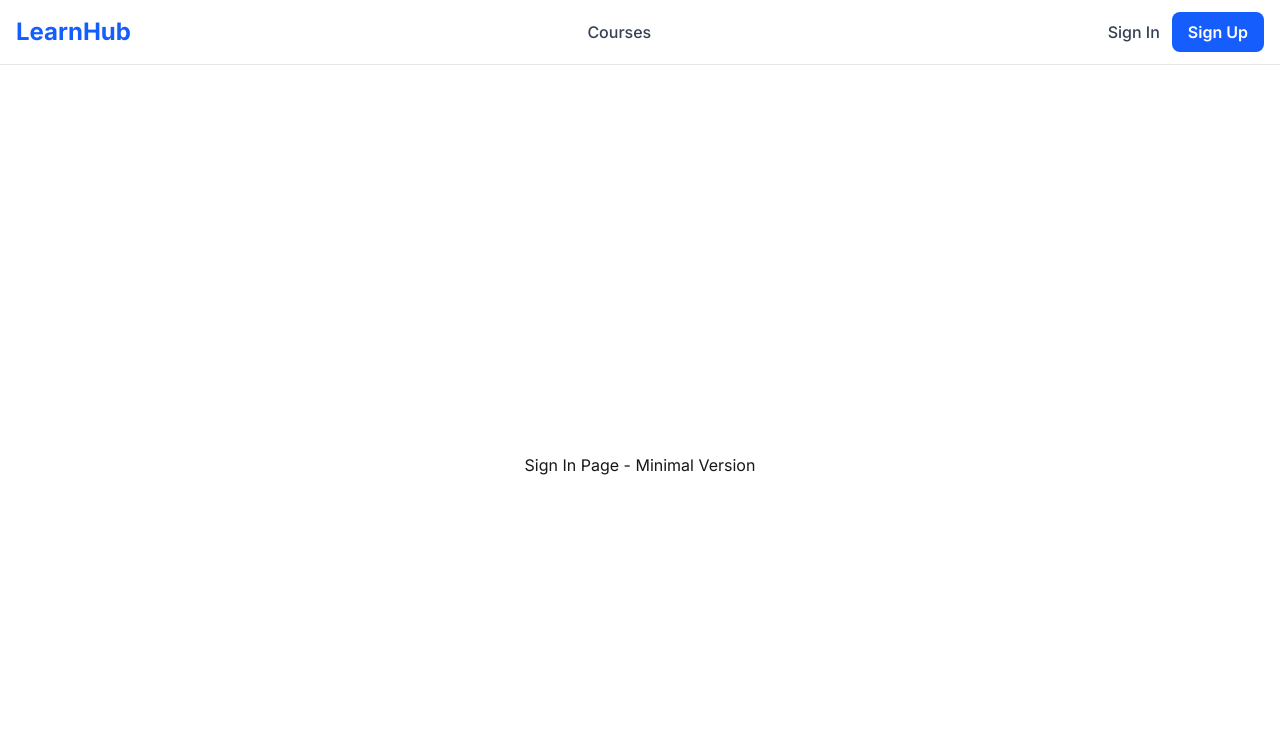
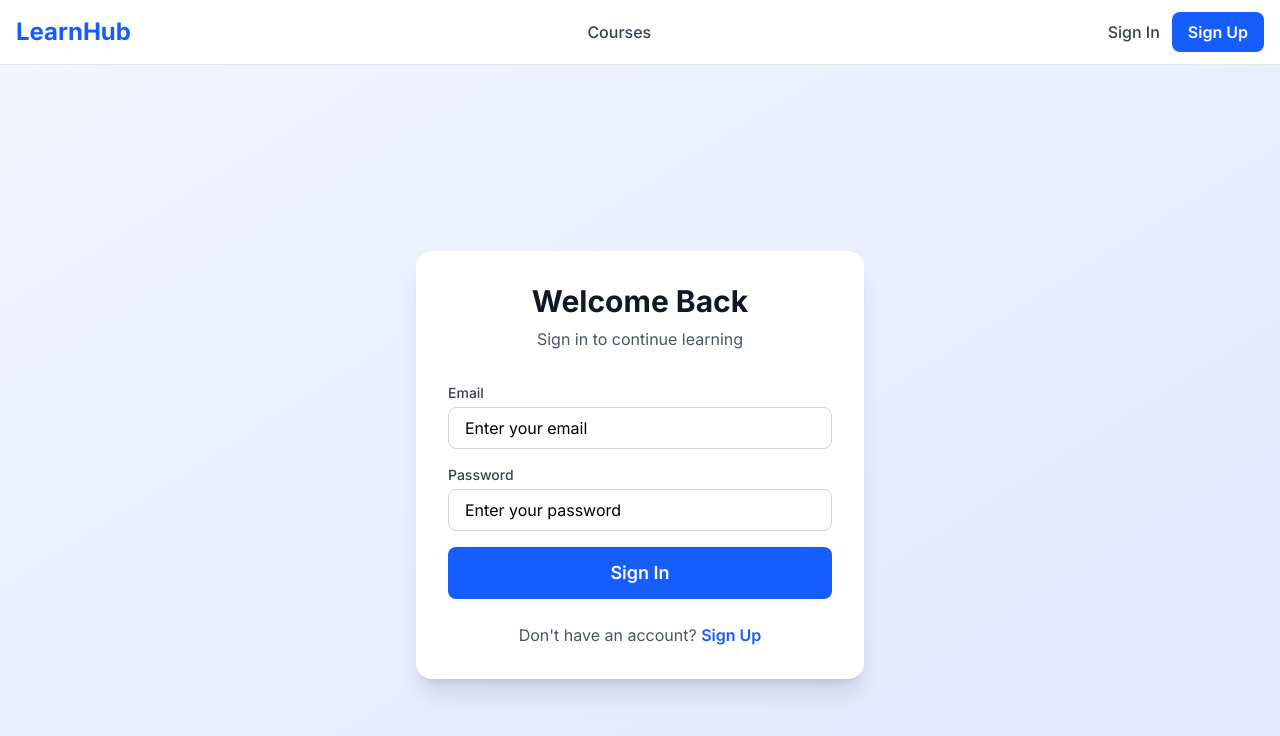
Before and after one commit to sawanda19/web_course, a Next.js app: page /signin in a window 1280 px wide. Shown: the top 736 px of the page. Built offline with nearby package versions, Linux system fonts and the light colour scheme; no server answers.

Commit message:
Update page.tsx

```diff
--- a/app/(auth)/signin/page.tsx
+++ b/app/(auth)/signin/page.tsx
@@ -1,11 +1,118 @@
 'use client';
 
-export const dynamic = 'force-dynamic';
+import { useState, useEffect } from 'react';
+import { signIn } from 'next-auth/react';
+import { useRouter, useSearchParams } from 'next/navigation';
+import Link from 'next/link';
+import Input from '@/components/ui/Input';
+import Button from '@/components/ui/Button';
 
 export default function SignInPage() {
+  const router = useRouter();
+  const searchParams = useSearchParams();
+  const [formData, setFormData] = useState({ email: '', password: '' });
+  const [error, setError] = useState('');
+  const [isLoading, setIsLoading] = useState(false);
+  const [successMessage, setSuccessMessage] = useState('');
+
+  useEffect(() => {
+    if (searchParams.get('registered') === 'true') {
+      setSuccessMessage('Registration successful! Please sign in.');
+    }
+  }, [searchParams]);
+
+  const handleChange = (e: React.ChangeEvent<HTMLInputElement>) => {
+    setFormData({ ...formData, [e.target.name]: e.target.value });
+    setError('');
+  };
+
+  const handleSubmit = async (e: React.FormEvent) => {
+    e.preventDefault();
+    setIsLoading(true);
+    setError('');
+
+    try {
+      const result = await signIn('credentials', {
+        redirect: false,
+        email: formData.email,
+        password: formData.password,
+      });
+
+      if (result?.error) {
+        setError(result.error);
+        return;
+      }
+
+      // Redirect based on user role (we'll implement this later)
+      router.push('/dashboard');
+      router.refresh();
+    // eslint-disable-next-line @typescript-eslint/no-unused-vars
+    } catch (error) {
+      setError('Something went wrong. Please try again.');
+    } finally {
+      setIsLoading(false);
+    }
+  };
+
   return (
-    <div style={{ minHeight: '100vh', display: 'flex', justifyContent: 'center', alignItems: 'center' }}>
-      <h1>Sign In Page - Minimal Version</h1>
+    <div className="min-h-screen flex items-center justify-center bg-linear-to-br from-blue-50 to-indigo-100 py-12 px-4 sm:px-6 lg:px-8">
+      <div className="max-w-md w-full bg-white rounded-2xl shadow-xl p-8">
+        <div className="text-center mb-8">
+          <h1 className="text-3xl font-bold text-gray-900">Welcome Back</h1>
+          <p className="mt-2 text-gray-600">Sign in to continue learning</p>
+        </div>
+
+        <form onSubmit={handleSubmit} className="space-y-4">
+          {successMessage && (
+            <div className="bg-green-50 border border-green-200 text-green-700 px-4 py-3 rounded-lg">
+              {successMessage}
+            </div>
+          )}
+
+          {error && (
+            <div className="bg-red-50 border border-red-200 text-red-700 px-4 py-3 rounded-lg">
+              {error}
+            </div>
+          )}
+
+          <Input
+            label="Email"
+            type="email"
+            name="email"
+            value={formData.email}
+            onChange={handleChange}
+            placeholder="Enter your email"
+            required
+          />
+
+          <Input
+            label="Password"
+            type="password"
+            name="password"
+            value={formData.password}
+            onChange={handleChange}
+            placeholder="Enter your password"
+            required
+          />
+
+          <Button
+            type="submit"
+            variant="primary"
+            size="lg"
+            isLoading={isLoading}
+            className="w-full"
+          >
+            Sign In
+          </Button>
+        </form>
+
+        <p className="mt-6 text-center text-gray-600">
+          Don&apos;t have an account?{' '}
+          <Link href="/signup" className="text-blue-600 hover:text-blue-700 font-semibold">
+            Sign Up
+          </Link>
+        </p>
+      </div>
     </div>
   );
 }
```
